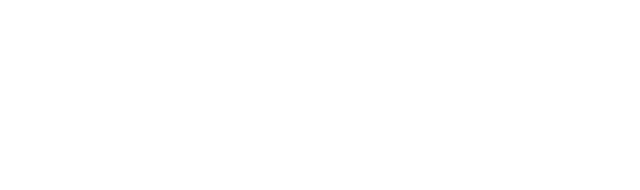
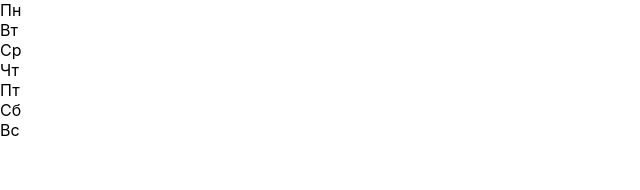
Before and after one commit to Ramil-Sagidulin/schedule, a React (Create React App) app: page / in a window 1280 px wide. Shown: the top 190 px of the page, without its empty margins (0-640 px from the left). Built offline with nearby package versions, Linux system fonts and the light colour scheme.

Commit message:
getting started

```diff
--- /dev/null
+++ b/src/ calendar/calendar.css
@@ -0,0 +1,8 @@
+.calendar{
+    display: flex;
+    width: 100vw;
+    height: 100vh;
+}
+.dayOfTheWeek{
+    display: flex;
+}
--- /dev/null
+++ b/src/ calendar/calendar.js
@@ -0,0 +1,21 @@
+function Calendar(){
+
+    let date=new Date();
+    let year=date.getFullYear();
+    let month= date.getMonth();
+    let day=date.getDay();
+
+    let dayOfTheWeek=['Пн','Вт','Ср','Чт','Пт','Сб','Вс']
+
+    return(
+        <div className='calendar'>
+            {dayOfTheWeek.map(function (day){
+                return(
+                    <div className='dayOfTheWeek'>{day}</div>
+                )
+            })}
+            <div></div>
+        </div>
+    )
+}
+export default Calendar
--- a/src/App.js
+++ b/src/App.js
@@ -1,8 +1,10 @@
 import './App.css';
+import Calendar from "./ calendar/calendar";
 
 function App() {
   return (
     <div className="App">
+        <Calendar/>
      </div>
   );
 }
```
